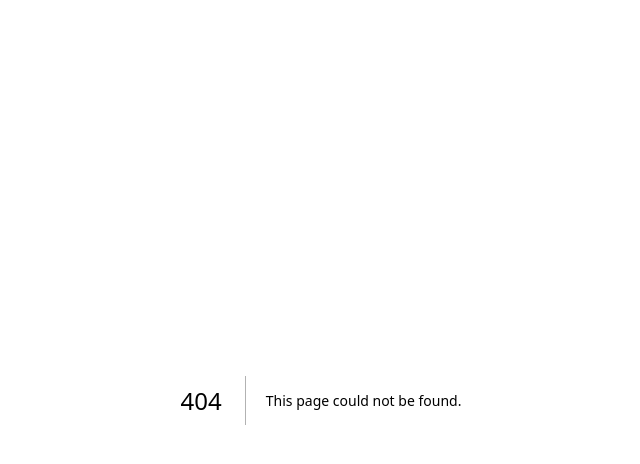
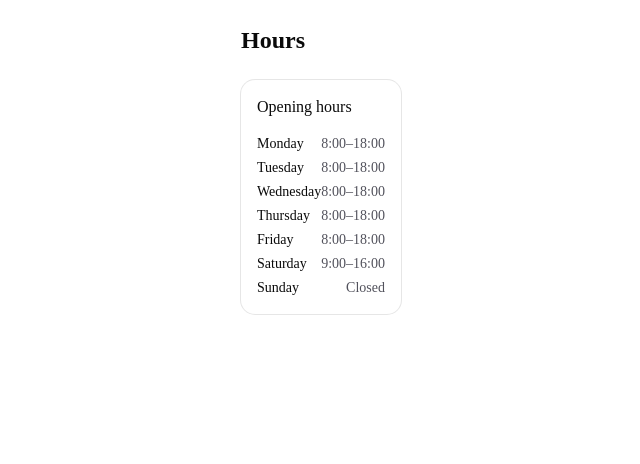
Before and after one commit to mirkokg-levi9/brainwave-test, a Next.js app: page /hours in a window 1280 px wide. Before the commit this address had no page. Shown: the top 464 px of the page, without its empty margins (319-959 px from the left). Built offline with nearby package versions, Linux system fonts and the light colour scheme.

Commit message:
Add /hours page with cafe opening hours card
New Server Component at app/hours/page.tsx renders a single shadcn
Card listing the weekly opening hours (Mon-Fri 8:00-18:00, Sat
9:00-16:00, Sun closed) with a flex justify-between layout.

Co-Authored-By: Claude Sonnet 4.6 <noreply@anthropic.com>

```diff
--- /dev/null
+++ b/app/hours/page.tsx
@@ -0,0 +1,36 @@
+import { Card, CardContent, CardHeader, CardTitle } from "@/components/ui/card";
+
+type DayHours = { day: string; hours: string };
+
+const openingHours: DayHours[] = [
+  { day: "Monday", hours: "8:00–18:00" },
+  { day: "Tuesday", hours: "8:00–18:00" },
+  { day: "Wednesday", hours: "8:00–18:00" },
+  { day: "Thursday", hours: "8:00–18:00" },
+  { day: "Friday", hours: "8:00–18:00" },
+  { day: "Saturday", hours: "9:00–16:00" },
+  { day: "Sunday", hours: "Closed" },
+];
+
+export default function HoursPage() {
+  return (
+    <main className="mx-auto max-w-md p-6">
+      <h1 className="text-2xl font-semibold">Hours</h1>
+      <Card className="mt-6">
+        <CardHeader>
+          <CardTitle>Opening hours</CardTitle>
+        </CardHeader>
+        <CardContent>
+          <div className="flex flex-col gap-1">
+            {openingHours.map(({ day, hours }) => (
+              <div key={day} className="flex justify-between text-sm">
+                <span>{day}</span>
+                <span className="text-zinc-600">{hours}</span>
+              </div>
+            ))}
+          </div>
+        </CardContent>
+      </Card>
+    </main>
+  );
+}
```
Also changed, not shown: .brainwave-evidence/capture.cjs, .brainwave-evidence/cdcb769b-41e0-4084-b670-9d0cde3b392d.json (added), .brainwave-evidence/cdcb769b-41e0-4084-b670-9d0cde3b392d.png (added).
